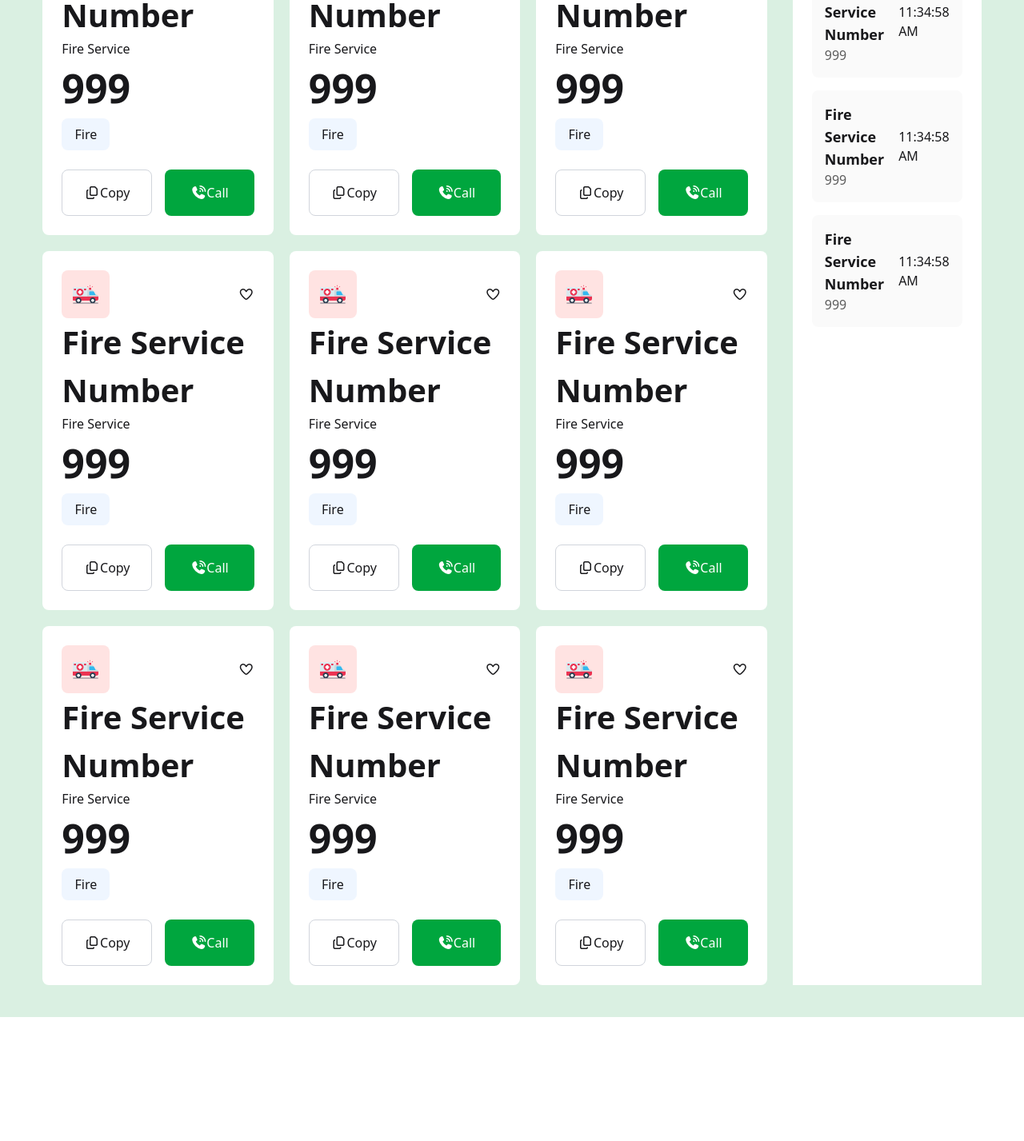
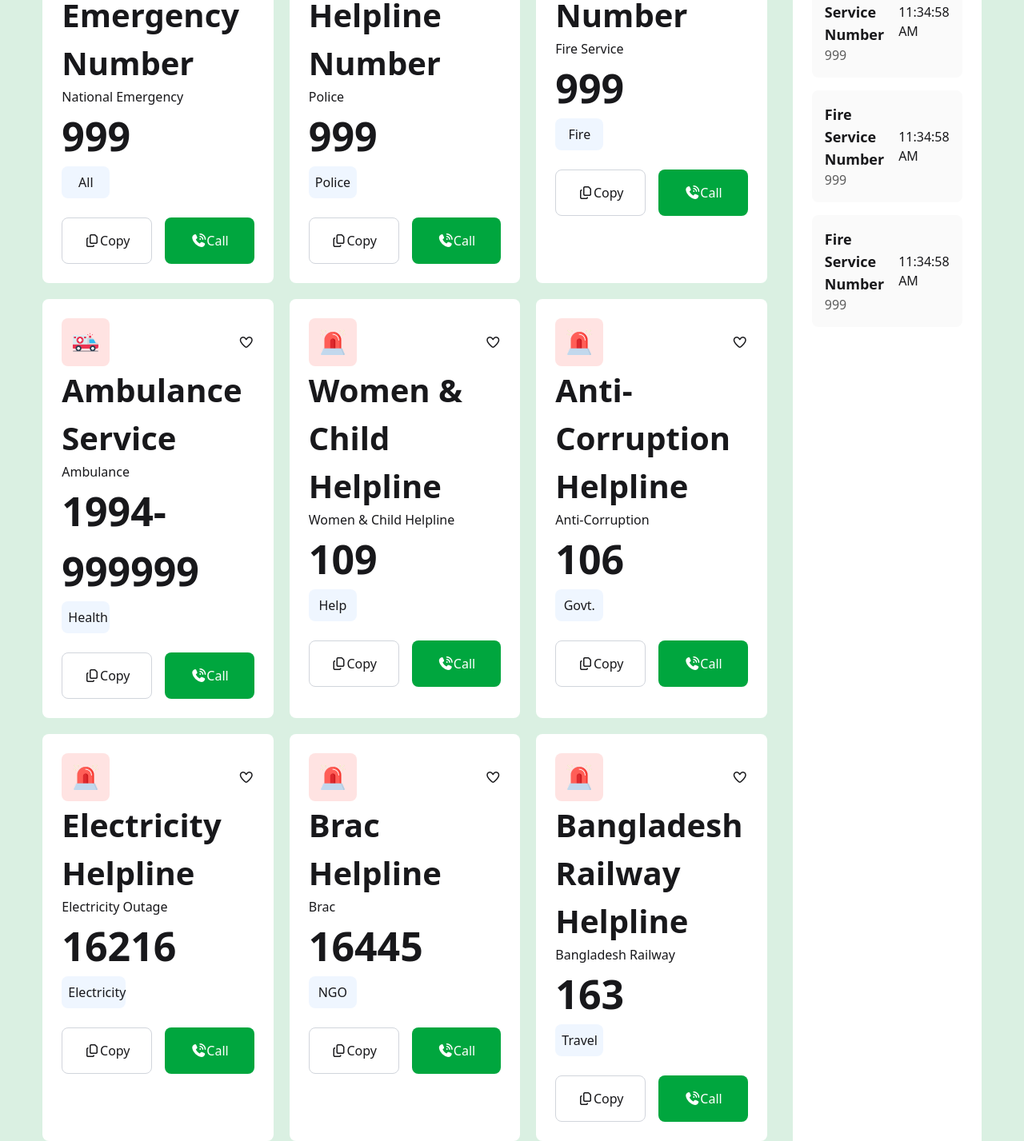
Before and after one commit to AtherHussenMurad81/my-assignment-5, a plain HTML site: page index.html in a window 1280 px wide. Shown: the part 841-2268 px from the top of the page at 80% size. Before the commit the page ends 2113 px from the top, so only its background shows below. Drawn offline with nearby package versions, Linux system fonts and the light colour scheme.

Commit message:
added new card section

```diff
--- a/index.html
+++ b/index.html
@@ -67,6 +67,9 @@
         </div>
       </section>
       <!-- card section -->
+
+      <!-- card-1 -->
+
       <section class="flex">
         <section class="w-11/12 mx-auto py-10 grid grid-cols-9 gap-8">
           <div class="col-span-7 grid grid-cols-3 gap-5">
@@ -75,18 +78,18 @@
                 <span
                   class="bg-[#FFE3E2] h-[60px] w-[60px] p-[14px] rounded-lg"
                 >
-                  <img src="./assets/ambulance.png" alt="" />
+                  <img src="./assets/emergency.png" alt="" />
                 </span>
                 <span><i class="fa-regular fa-heart"></i></span>
               </div>
               <div>
                 <h4 class="font-semibold text-left text-[40px] font-[24px]">
-                  Fire Service Number
+                  National Emergency Number
                 </h4>
-                <p>Fire Service</p>
+                <p>National Emergency</p>
                 <h1 class="font-bold font-[32px] text-[50px]">999</h1>
                 <p class="bg-blue-50 w-[60px] text-center p-2 rounded-lg">
-                  Fire
+                  All
                 </p>
               </div>
               <div class="mt-6 w-full flex justify-center gap-4">
@@ -102,12 +105,48 @@
                 </button>
               </div>
             </div>
+
+            <!-- card-2 -->
+
             <div class="bg-white p-6 rounded-lg">
               <div class="flex items-center justify-between">
                 <span
                   class="bg-[#FFE3E2] h-[60px] w-[60px] p-[14px] rounded-lg"
                 >
-                  <img src="./assets/ambulance.png" alt="" />
+                  <img src="./assets/police.png" alt="" />
+                </span>
+                <span><i class="fa-regular fa-heart"></i></span>
+              </div>
+              <div>
+                <h4 class="font-semibold text-left text-[40px] font-[24px]">
+                  Police Helpline Number
+                </h4>
+                <p>Police</p>
+                <h1 class="font-bold font-[32px] text-[50px]">999</h1>
+                <p class="bg-blue-50 w-[60px] text-center p-2 rounded-lg">
+                  Police
+                </p>
+              </div>
+              <div class="mt-6 w-full flex justify-center gap-4">
+                <button
+                  class="w-full p-4 border border-gray-300 rounded-lg gap-6"
+                >
+                  <i class="fa-regular fa-copy"></i>Copy
+                </button>
+                <button class="bg-[#00a63e] w-full p-4 text-white rounded-lg">
+                  <i class="fa-solid fa-phone-volume"></i>Call
+                </button>
+              </div>
+            </div>
+
+            <!-- card-3 -->
+
+            <div class="bg-white p-6 rounded-lg">
+              <div class="flex items-center justify-between">
+                <span
+                  class="bg-[#FFE3E2] h-[60px] w-[60px] p-[14px] rounded-lg"
+                >
+                  <img src="./assets/fire-service.png" alt="" />
                 </span>
                 <span><i class="fa-regular fa-heart"></i></span>
               </div>
@@ -132,6 +171,9 @@
                 </button>
               </div>
             </div>
+
+            <!-- card-4 -->
+
             <div class="bg-white p-6 rounded-lg">
               <div class="flex items-center justify-between">
                 <span
@@ -143,12 +185,12 @@
               </div>
               <div>
                 <h4 class="font-semibold text-left text-[40px] font-[24px]">
-                  Fire Service Number
+                  Ambulance Service
                 </h4>
-                <p>Fire Service</p>
-                <h1 class="font-bold font-[32px] text-[50px]">999</h1>
+                <p>Ambulance</p>
+                <h1 class="font-bold font-[32px] text-[50px]">1994-999999</h1>
                 <p class="bg-blue-50 w-[60px] text-center p-2 rounded-lg">
-                  Fire
+                  Health
                 </p>
               </div>
               <div class="mt-6 w-full flex justify-center gap-4">
@@ -162,23 +204,26 @@
                 </button>
               </div>
             </div>
+
+            <!-- card-5 -->
+
             <div class="bg-white p-6 rounded-lg">
               <div class="flex items-center justify-between">
                 <span
                   class="bg-[#FFE3E2] h-[60px] w-[60px] p-[14px] rounded-lg"
                 >
-                  <img src="./assets/ambulance.png" alt="" />
+                  <img src="./assets/emergency.png" alt="" />
                 </span>
                 <span><i class="fa-regular fa-heart"></i></span>
               </div>
               <div>
                 <h4 class="font-semibold text-left text-[40px] font-[24px]">
-                  Fire Service Number
+                  Women & Child Helpline
                 </h4>
-                <p>Fire Service</p>
-                <h1 class="font-bold font-[32px] text-[50px]">999</h1>
+                <p>Women & Child Helpline</p>
+                <h1 class="font-bold font-[32px] text-[50px]">109</h1>
                 <p class="bg-blue-50 w-[60px] text-center p-2 rounded-lg">
-                  Fire
+                  Help
                 </p>
               </div>
               <div class="mt-6 w-full flex justify-center gap-4">
@@ -192,23 +237,26 @@
                 </button>
               </div>
             </div>
+
+            <!-- card-6 -->
+
             <div class="bg-white p-6 rounded-lg">
               <div class="flex items-center justify-between">
                 <span
                   class="bg-[#FFE3E2] h-[60px] w-[60px] p-[14px] rounded-lg"
                 >
-                  <img src="./assets/ambulance.png" alt="" />
+                  <img src="./assets/emergency.png" alt="" />
                 </span>
                 <span><i class="fa-regular fa-heart"></i></span>
               </div>
               <div>
                 <h4 class="font-semibold text-left text-[40px] font-[24px]">
-                  Fire Service Number
+                  Anti-Corruption Helpline
                 </h4>
-                <p>Fire Service</p>
-                <h1 class="font-bold font-[32px] text-[50px]">999</h1>
+                <p>Anti-Corruption</p>
+                <h1 class="font-bold font-[32px] text-[50px]">106</h1>
                 <p class="bg-blue-50 w-[60px] text-center p-2 rounded-lg">
-                  Fire
+                  Govt.
                 </p>
               </div>
               <div class="mt-6 w-full flex justify-center gap-4">
@@ -222,23 +270,26 @@
                 </button>
               </div>
             </div>
+
+            <!-- card--7 -->
+
             <div class="bg-white p-6 rounded-lg">
               <div class="flex items-center justify-between">
                 <span
                   class="bg-[#FFE3E2] h-[60px] w-[60px] p-[14px] rounded-lg"
                 >
-                  <img src="./assets/ambulance.png" alt="" />
+                  <img src="./assets/emergency.png" alt="" />
                 </span>
                 <span><i class="fa-regular fa-heart"></i></span>
               </div>
               <div>
                 <h4 class="font-semibold text-left text-[40px] font-[24px]">
-                  Fire Service Number
+                  Electricity Helpline
                 </h4>
-                <p>Fire Service</p>
-                <h1 class="font-bold font-[32px] text-[50px]">999</h1>
-                <p class="bg-blue-50 w-[60px] text-center p-2 rounded-lg">
-                  Fire
+                <p>Electricity Outage</p>
+                <h1 class="font-bold font-[32px] text-[50px]">16216</h1>
+                <p class="bg-blue-50 w-[80px] text-center p-2 rounded-lg">
+                  Electricity
                 </p>
               </div>
               <div class="mt-6 w-full flex justify-center gap-4">
@@ -252,23 +303,26 @@
                 </button>
               </div>
             </div>
+
+            <!-- card-8 -->
+
             <div class="bg-white p-6 rounded-lg">
               <div class="flex items-center justify-between">
                 <span
                   class="bg-[#FFE3E2] h-[60px] w-[60px] p-[14px] rounded-lg"
                 >
-                  <img src="./assets/ambulance.png" alt="" />
+                  <img src="./assets/emergency.png" alt="" />
                 </span>
                 <span><i class="fa-regular fa-heart"></i></span>
               </div>
               <div>
                 <h4 class="font-semibold text-left text-[40px] font-[24px]">
-                  Fire Service Number
+                  Brac Helpline
                 </h4>
-                <p>Fire Service</p>
-                <h1 class="font-bold font-[32px] text-[50px]">999</h1>
+                <p>Brac</p>
+                <h1 class="font-bold font-[32px] text-[50px]">16445</h1>
                 <p class="bg-blue-50 w-[60px] text-center p-2 rounded-lg">
-                  Fire
+                  NGO
                 </p>
               </div>
               <div class="mt-6 w-full flex justify-center gap-4">
@@ -282,53 +336,26 @@
                 </button>
               </div>
             </div>
+
+            <!-- card-9 -->
+
             <div class="bg-white p-6 rounded-lg">
               <div class="flex items-center justify-between">
                 <span
                   class="bg-[#FFE3E2] h-[60px] w-[60px] p-[14px] rounded-lg"
                 >
-                  <img src="./assets/ambulance.png" alt="" />
+                  <img src="./assets/emergency.png" alt="" />
                 </span>
                 <span><i class="fa-regular fa-heart"></i></span>
               </div>
               <div>
                 <h4 class="font-semibold text-left text-[40px] font-[24px]">
-                  Fire Service Number
+                  Bangladesh Railway Helpline
                 </h4>
-                <p>Fire Service</p>
-                <h1 class="font-bold font-[32px] text-[50px]">999</h1>
+                <p>Bangladesh Railway</p>
+                <h1 class="font-bold font-[32px] text-[50px]">163</h1>
                 <p class="bg-blue-50 w-[60px] text-center p-2 rounded-lg">
-                  Fire
-                </p>
-              </div>
-              <div class="mt-6 w-full flex justify-center gap-4">
-                <button
-                  class="w-full p-4 border border-gray-300 rounded-lg gap-6"
-                >
-                  <i class="fa-regular fa-copy"></i>Copy
-                </button>
-                <button class="bg-[#00a63e] w-full p-4 text-white rounded-lg">
-                  <i class="fa-solid fa-phone-volume"></i>Call
-                </button>
-              </div>
-            </div>
-            <div class="bg-white p-6 rounded-lg">
-              <div class="flex items-center justify-between">
-                <span
-                  class="bg-[#FFE3E2] h-[60px] w-[60px] p-[14px] rounded-lg"
-                >
-                  <img src="./assets/ambulance.png" alt="" />
-                </span>
-                <span><i class="fa-regular fa-heart"></i></span>
-              </div>
-              <div>
-                <h4 class="font-semibold text-left text-[40px] font-[24px]">
-                  Fire Service Number
-                </h4>
-                <p>Fire Service</p>
-                <h1 class="font-bold font-[32px] text-[50px]">999</h1>
-                <p class="bg-blue-50 w-[60px] text-center p-2 rounded-lg">
-                  Fire
+                  Travel
                 </p>
               </div>
               <div class="mt-6 w-full flex justify-center gap-4">
@@ -343,7 +370,9 @@
               </div>
             </div>
           </div>
+
           <!-- Histore  -->
+
           <aside class="col-span-2 mt-7 bg-white p-[24px]">
             <div class="flex justify-between items-center">
               <h1 class="font-bold">Call History</h1>
```
